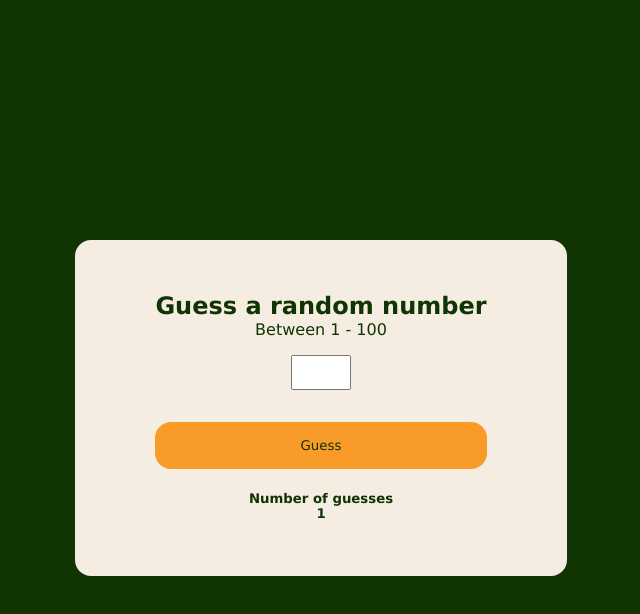
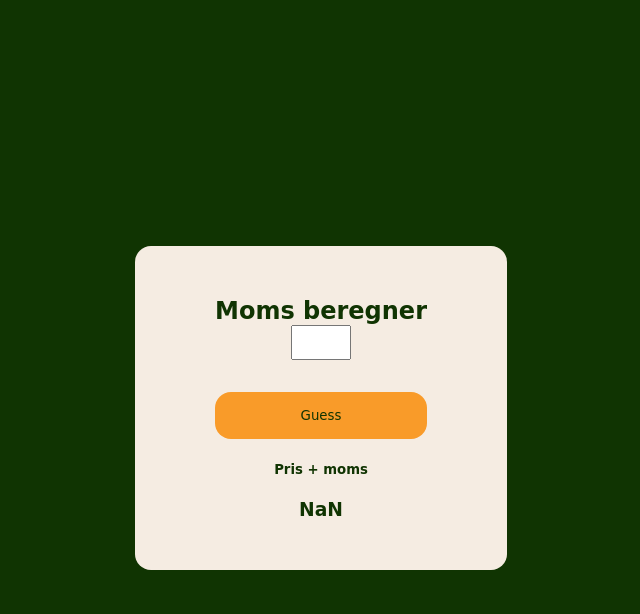
Before and after one commit to juli81n7/Guess_a_number, a plain HTML site: page index.html in a window 1280 px wide. Both pictures are taken after a click on the button "Guess". Shown: the whole page, without its empty margins (327-967 px from the left). Drawn offline with Linux system fonts and the light colour scheme; a web font is replaced by a local one.

Commit message:
Lavers moms beregner

```diff
--- a/index.html
+++ b/index.html
@@ -3,14 +3,16 @@
   <head>
     <meta charset="UTF-8" />
     <meta name="viewport" content="width=device-width, initial-scale=1.0" />
+    <link rel="preconnect" href="https://fonts.googleapis.com" />
+    <link rel="preconnect" href="https://fonts.gstatic.com" crossorigin />
+    <link href="https://fonts.googleapis.com/css2?family=Unbounded:wght@200;300;400;500;600;700;800;900&display=swap" rel="stylesheet" />
     <link rel="stylesheet" href="main.css" />
 
     <title>Document</title>
   </head>
   <body>
     <section>
-      <h1>Guess a random number</h1>
-      <p>Between 1 - 100</p>
+      <h1>Moms beregner</h1>
 
       <input type="number" name="guess" id="guess" />
       <h4 class="status"></h4>
@@ -18,10 +20,8 @@
         <button id="knap">Guess</button>
       </div>
 
-      <h5>
-        Number of guesses <br />
-        <span class="tries"> 0 </span>
-      </h5>
+      <h5>Pris + moms</h5>
+      <h3 class="final">0</h3>
     </section>
   </body>
 </html>
--- a/main.css
+++ b/main.css
@@ -1,5 +1,5 @@
 * {
-  font-family: "Lucida Sans", "Lucida Sans Regular", "Lucida Grande", "Lucida Sans Unicode", Geneva, Verdana, sans-serif;
+  font-family: "Unbounded", cursive;
 }
 
 body {
--- a/script.js
+++ b/script.js
@@ -1,25 +1,14 @@
+"use strict";
+
 const knap = document.getElementById("knap");
-const state = document.querySelector(".status");
-let count = 0;
-const tries = document.querySelector(".tries");
+const final = document.querySelector(".final");
 
-function generateRandomNumber(min, max) {
-  return Math.floor(Math.random() * (max - min + 1) + min);
-}
-let number = generateRandomNumber(1, 100);
 knap.addEventListener("click", () => {
   let input = document.getElementById("guess").value;
-  let guess = parseInt(input);
-  console.log(number);
-  if (guess === number) {
-    state.textContent = "JA, det var nemlig " + number;
-  }
-  if (guess > number) {
-    state.textContent = "Dit gæt er for højt :((((";
-  }
-  if (guess < number) {
-    state.textContent = "Dit gæt er for lavt :((((";
-  }
-  count++;
-  tries.textContent = count;
+  let number = parseInt(input);
+  momsberegner(number, 25);
 });
+
+function momsberegner(number, moms) {
+  final.textContent = `${number + number * (moms / 100)}`;
+}
```
